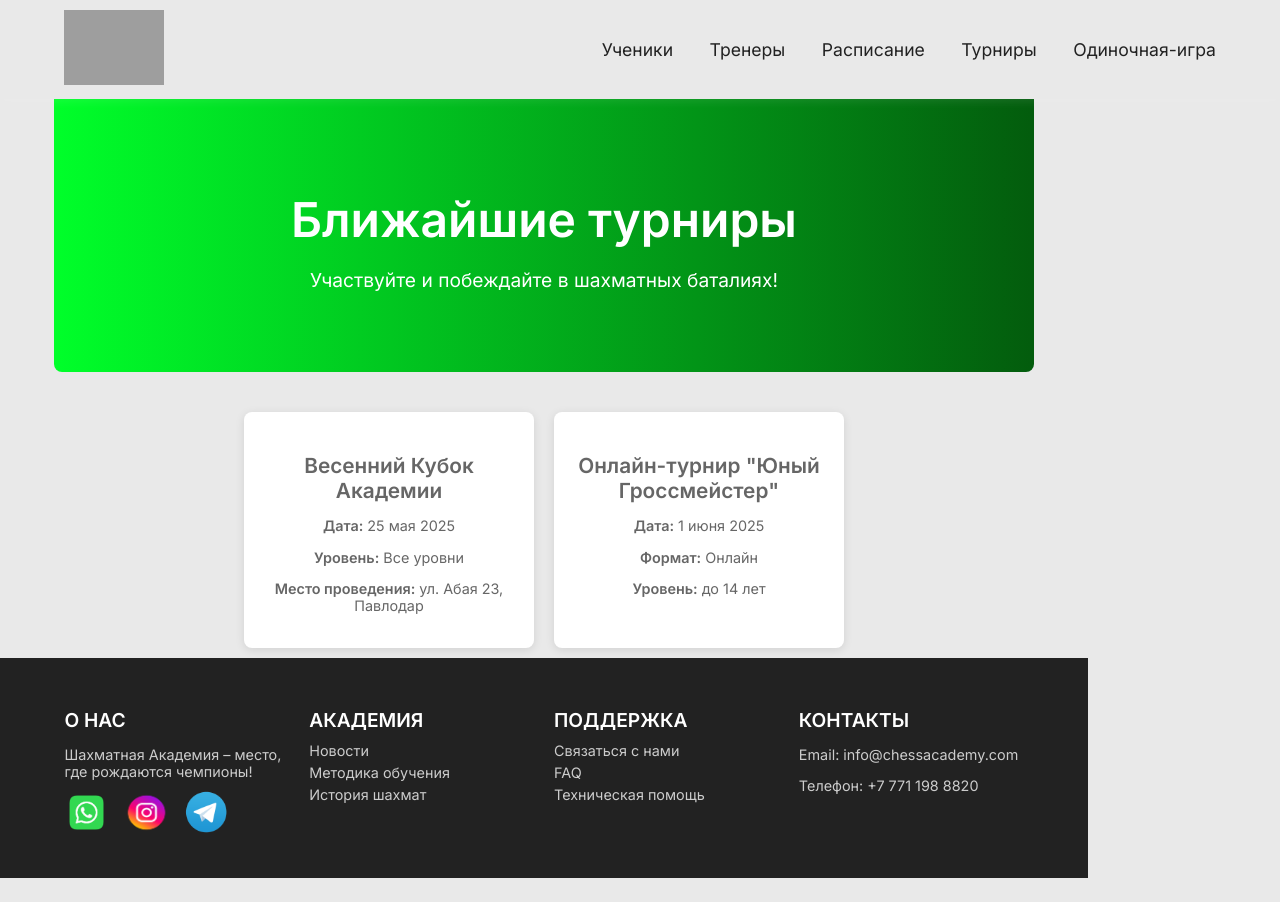
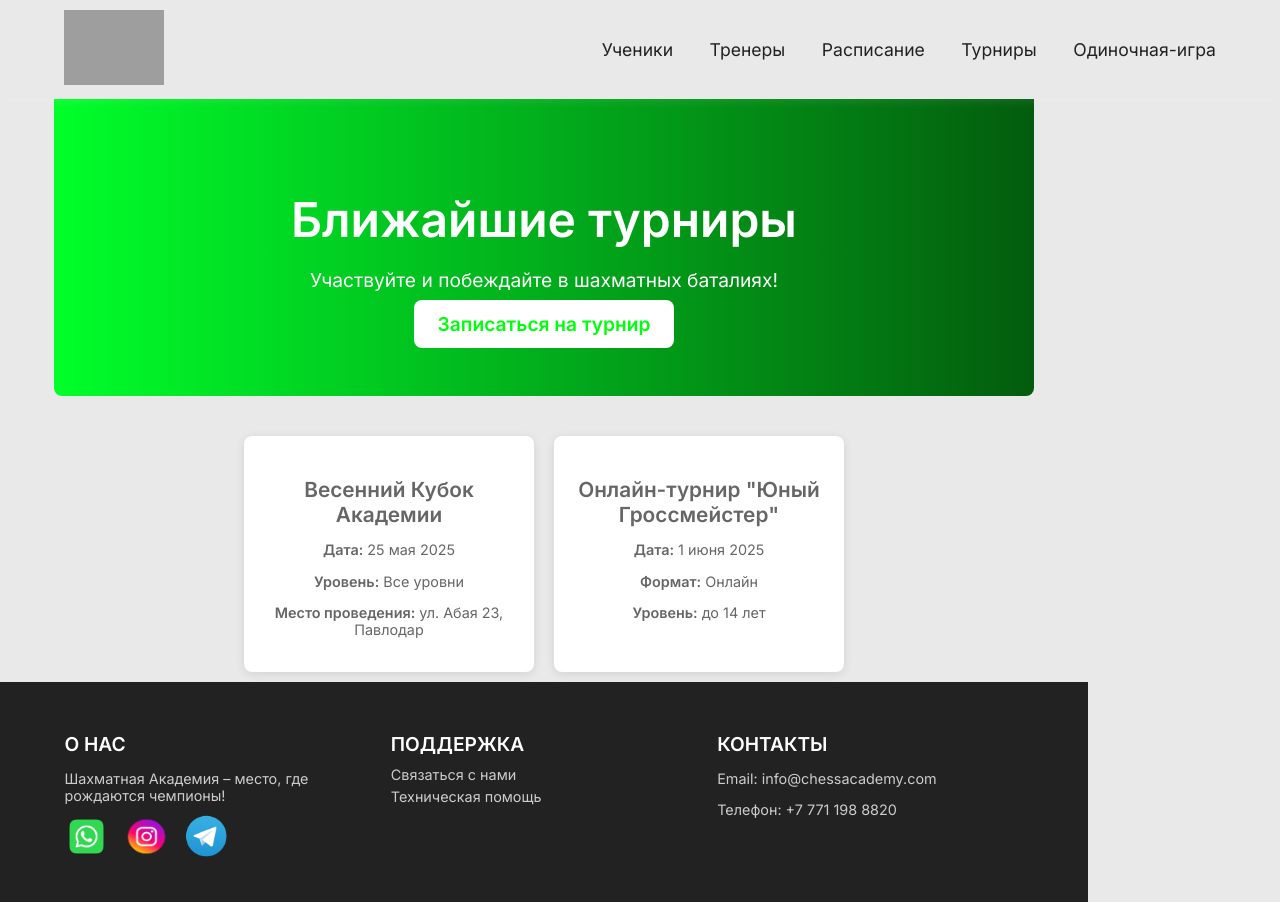
Before and after one commit to MirasSarsen/Chess, a website: page public/tournaments/index.html in a window 1280 px wide. Before the commit the page ends 878 px from the top, so only its background shows below. Drawn offline with Linux system fonts and the light colour scheme; grey boxes are pictures that could not be loaded.

Commit message:
Added buttons such as with the ability to sign up for classes, tournaments

```diff
--- a/public/tournaments/index.html
+++ b/public/tournaments/index.html
@@ -30,6 +30,7 @@
         <section class="hero">
             <h1>Ближайшие турниры</h1>
             <p>Участвуйте и побеждайте в шахматных баталиях!</p>
+            <a href="https://api.whatsapp.com/send/?phone=77711988820" class="button">Записаться на турнир</a>
         </section>
 
         <section class="students-list">
@@ -62,16 +63,9 @@
             </div>
         </div>
         <div class="footer-column">
-            <h3>АКАДЕМИЯ</h3>
-            <a href="#">Новости</a>
-            <a href="#">Методика обучения</a>
-            <a href="#">История шахмат</a>
-        </div>
-        <div class="footer-column">
             <h3>ПОДДЕРЖКА</h3>
-            <a href="#">Связаться с нами</a>
-            <a href="#">FAQ</a>
-            <a href="#">Техническая помощь</a>
+            <a href="https://api.whatsapp.com/send/?phone=77711988820">Связаться с нами</a>
+            <a href="https://api.whatsapp.com/send/?phone=77772947769">Техническая помощь</a>
         </div>
         <div class="footer-column">
             <h3>КОНТАКТЫ</h3>
```
Also changed, not shown: public/index.html (+4 -10 lines), public/schedule/index.html (+3 -9 lines), public/students/index.html (+2 -9 lines), public/trainers/index.html (+2 -9 lines).
